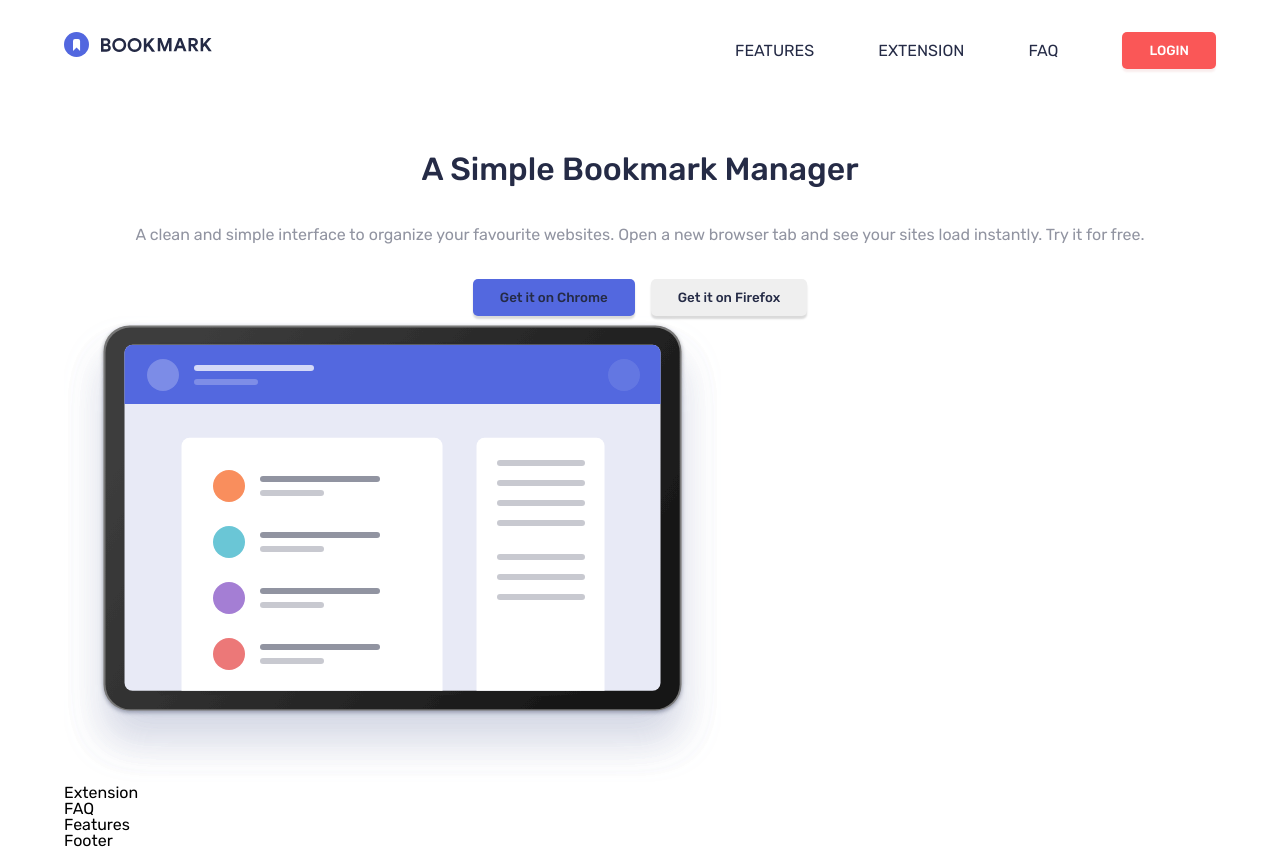
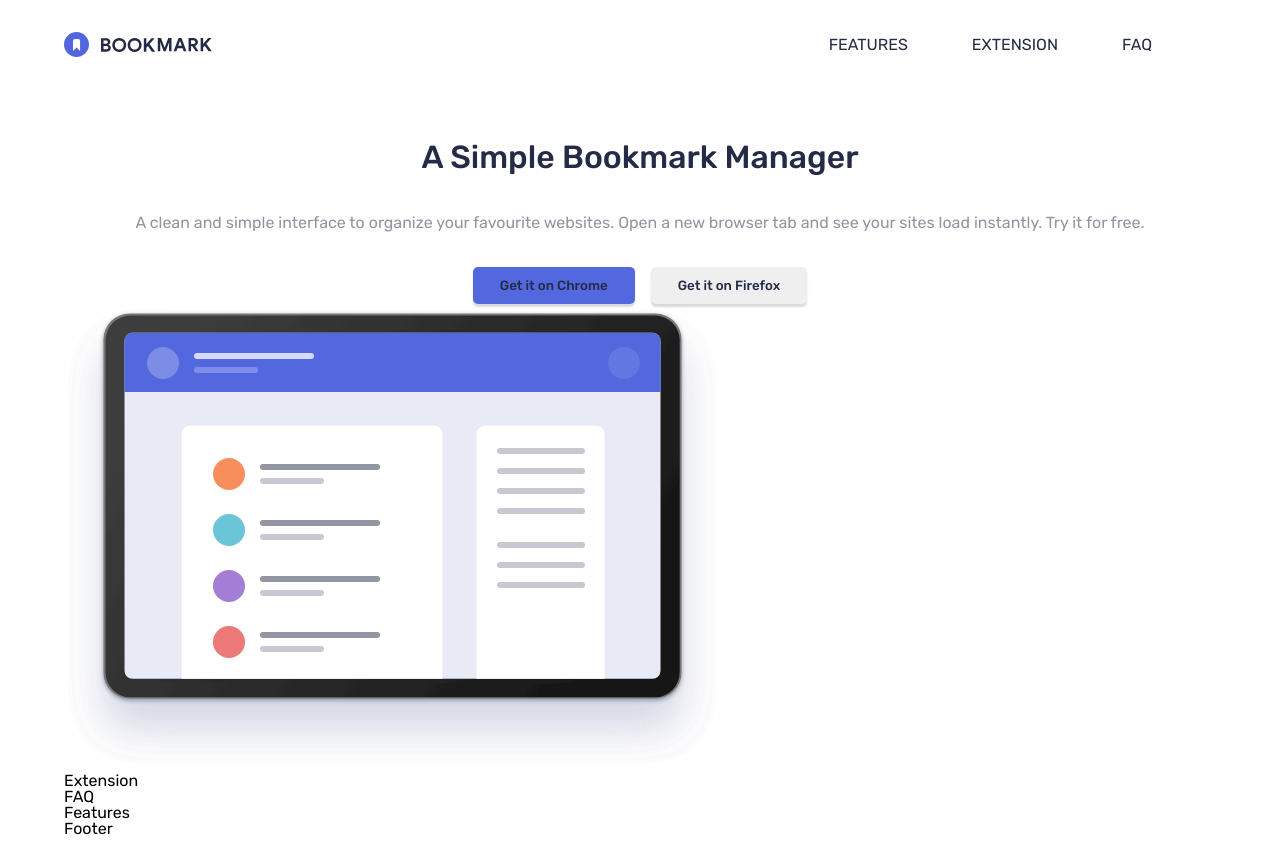
Before and after one commit to Saurabhdaswant/Bookmark, a JavaScript app: page / in a window 1280 px wide. Built offline with nearby package versions, Linux system fonts and the light colour scheme; the HTML template or start-up script is replaced by a standard one.

Commit message:
add viewBox to the svg so that we can resize svg using css also added the rounded blue thing

```diff
--- a/src/layout/Home.js
+++ b/src/layout/Home.js
@@ -33,9 +33,9 @@ function Home() {
               <a href="#FAQ">FAQ</a>
             </li>
           </ul>
-          <button className="btn btn--softRed btn--softRed--capitalize">
+          {/* <button className="btn btn--softRed btn--softRed--capitalize">
             login
-          </button>
+          </button> */}
         </nav>
       </header>
       <section>
@@ -57,6 +57,7 @@ function Home() {
             xmlnsXlink="http://www.w3.org/1999/xlink"
             width="657"
             height="466"
+            viewBox="0 0 657 466"
           >
             <defs>
               <filter
@@ -332,6 +333,7 @@ function Home() {
               </g>
             </g>
           </svg>
+          <div className="rounded"></div>
         </div>
       </section>
     </div>
```
